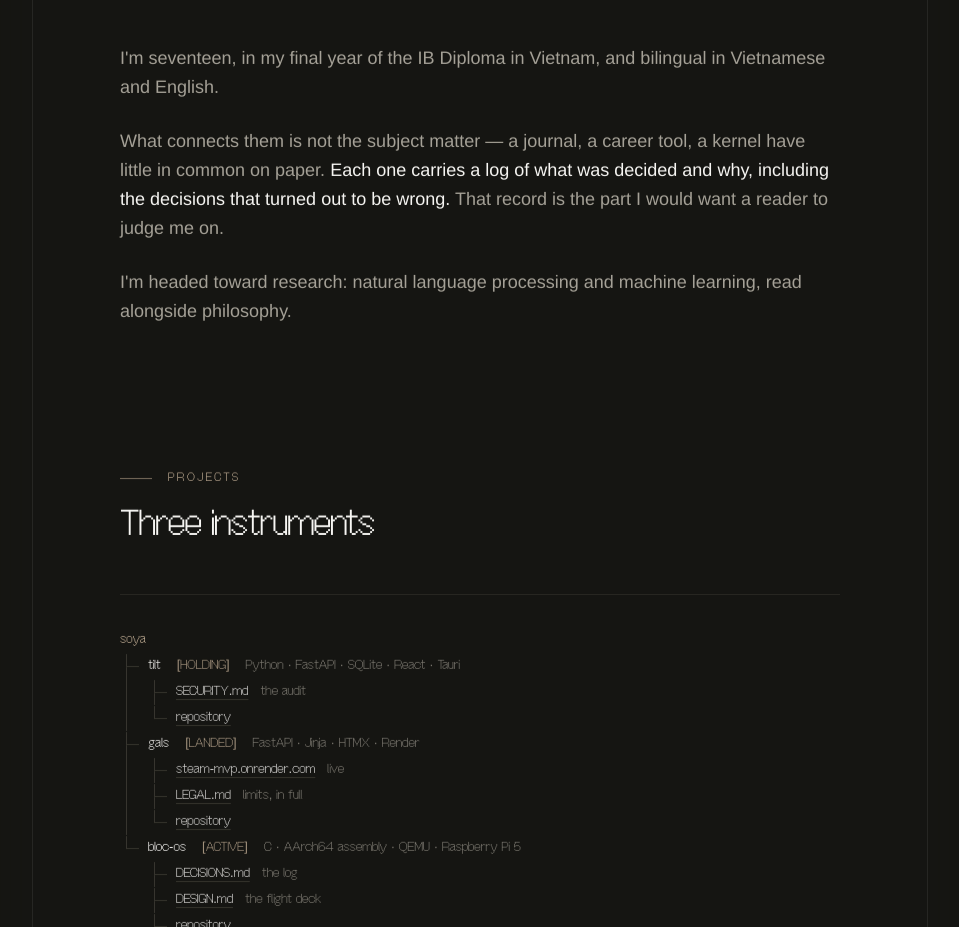
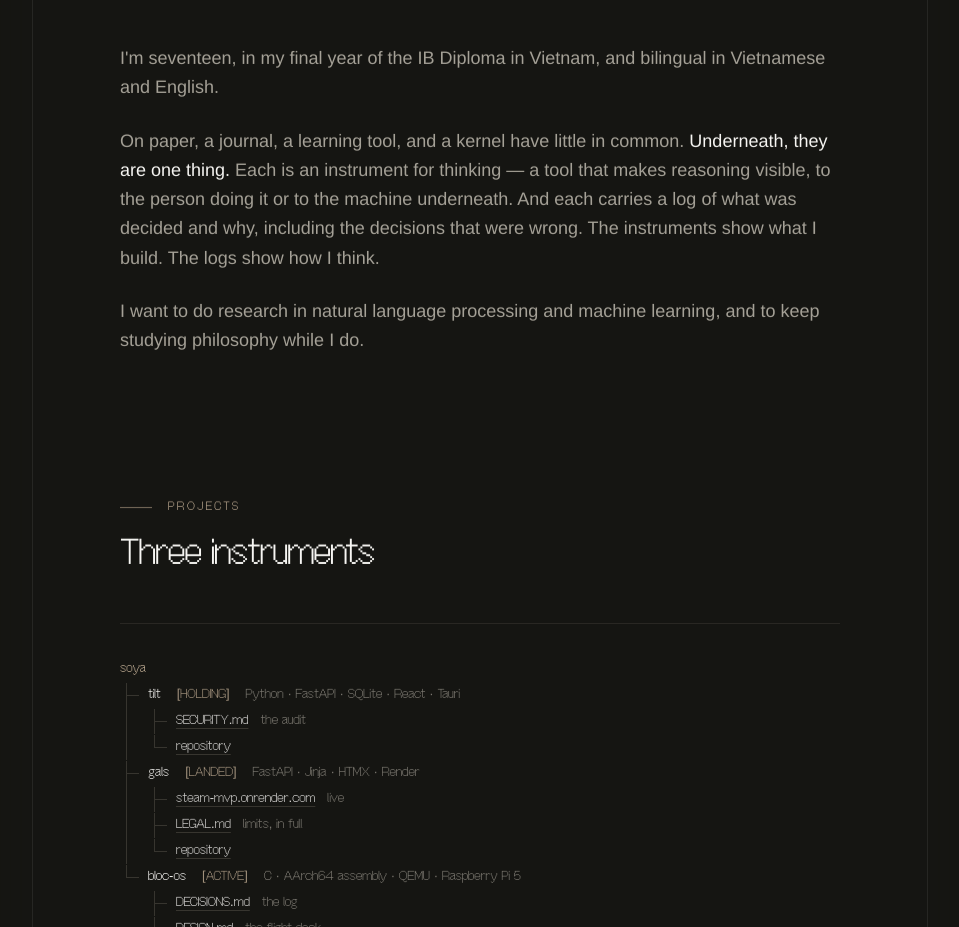
Before and after one commit to soya-00/portfolio, a React (Vite) app: page / in a window 1280 px wide. Shown: the part 900-1827 px from the top of the page, without its empty margins (160-1119 px from the left). Built offline with nearby package versions, Linux system fonts and the light colour scheme.

Commit message:
Update Intro.tsx

```diff
--- a/src/components/Intro.tsx
+++ b/src/components/Intro.tsx
@@ -10,17 +10,18 @@ export default function Intro() {
             and bilingual in Vietnamese and English.
           </p>
           <p>
-            What connects them is not the subject matter — a journal, a career
-            tool, a kernel have little in common on paper.{" "}
+            On paper, a journal, a learning tool, and a kernel have little in common.
+            {" "}
             <span className="text-foreground">
-              Each one carries a log of what was decided and why, including the
-              decisions that turned out to be wrong.
+              Underneath, they are one thing.
             </span>{" "}
-            That record is the part I would want a reader to judge me on.
+          Each is an instrument for thinking — a tool that makes reasoning visible,
+            to the person doing it or to the machine underneath. And each carries a
+            log of what was decided and why, including the decisions that were wrong.
+            The instruments show what I build. The logs show how I think.
           </p>
           <p>
-            I&apos;m headed toward research: natural language processing and
-            machine learning, read alongside philosophy.
+            I want to do research in natural language processing and machine learning, and to keep studying philosophy while I do.
           </p>
         </div>
       </Reveal>
```
